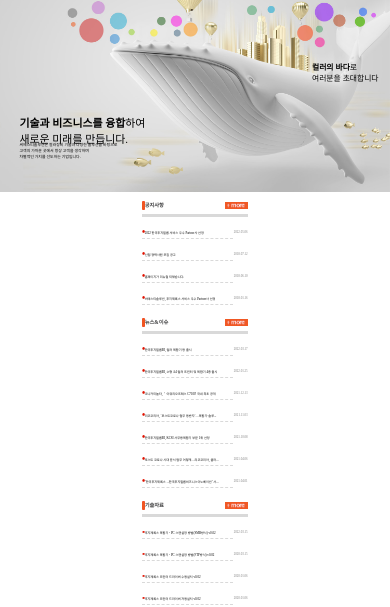
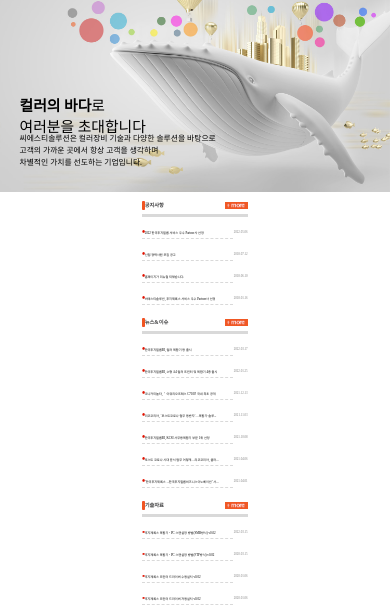
Before and after one commit to bellao3o/csto3o, a plain HTML site: page index.html in a window 390 px wide. Shown: the part 32-639 px from the top of the page. Drawn offline with Linux system fonts and the light colour scheme; a web font is replaced by a local one.

Commit message:
Add files via upload

```diff
--- a/css/style.css
+++ b/css/style.css
@@ -17,7 +17,6 @@ nav ul li {
     margin: 0.7% 1% 0.7% 0%;
     font-size: 0.6vw;
     color:white;
-
 }
 nav ul li a{
     color:white;
@@ -53,8 +52,8 @@ nav ul li a:hover{
     color:rgb(92, 91, 95);
     text-decoration:none;
     font-weight:800;
-    font-size:120%;
-
+    font-size:1.4vw;
+    /* font-size: 120%; */
 }
 #menu li:last-child {
     margin: 0% 3% 0% 0%;
@@ -91,6 +90,7 @@ nav ul li a:hover{
 #various_solutions{
     font-size:1vw;
     line-height:1.5;
+    line-height: 150%;
     font-weight:390;
     position:absolute;
     top:75%;
@@ -225,6 +225,31 @@ footer {
         height: auto;
     }
 
+    #color_sea{
+        font-size:3.5vw;
+        font-weight:lighter;
+        position:absolute;
+        top:45%;
+        left:5%;
+    }
+    #new_future{
+        font-size:3.6vw;
+        position:absolute;
+        top:40%;
+        left:5%;
+        font-weight:345;
+        display: none;
+    }
+    #various_solutions{
+        font-size:1.5vw;
+        line-height:1.5;
+        line-height: 150%;
+        font-weight:390;
+        position:absolute;
+        top:62%;
+        left:5%;
+    }
+
 
 }
 
@@ -242,4 +267,30 @@ footer {
         width: 50%;
         height: auto;
     }
+
+    #color_sea{
+        font-size:3.8vw;
+        font-weight:lighter;
+        position:absolute;
+        top:50%;
+        left:5%;
+        /* display: none; */
+    }
+    #new_future{
+        font-size:3.8vw;
+        position:absolute;
+        top:60%;
+        left:5%;
+        font-weight:345;
+        display: none;
+    }
+    #various_solutions{
+        font-size:2vw;
+        line-height:1.5;
+        line-height: 150%;
+        font-weight:390;
+        position:absolute;
+        top:70%;
+        left:5%;
+    }
 }
```
